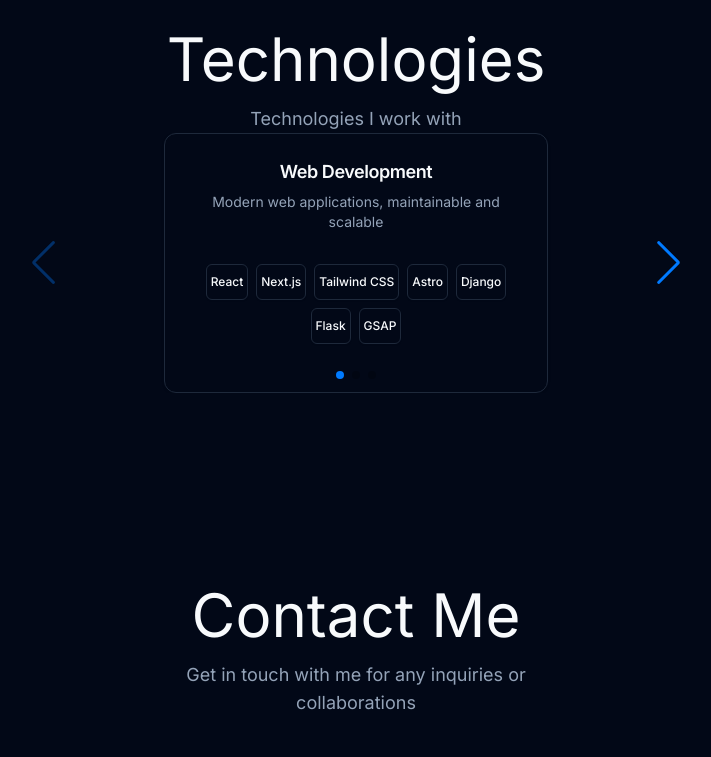
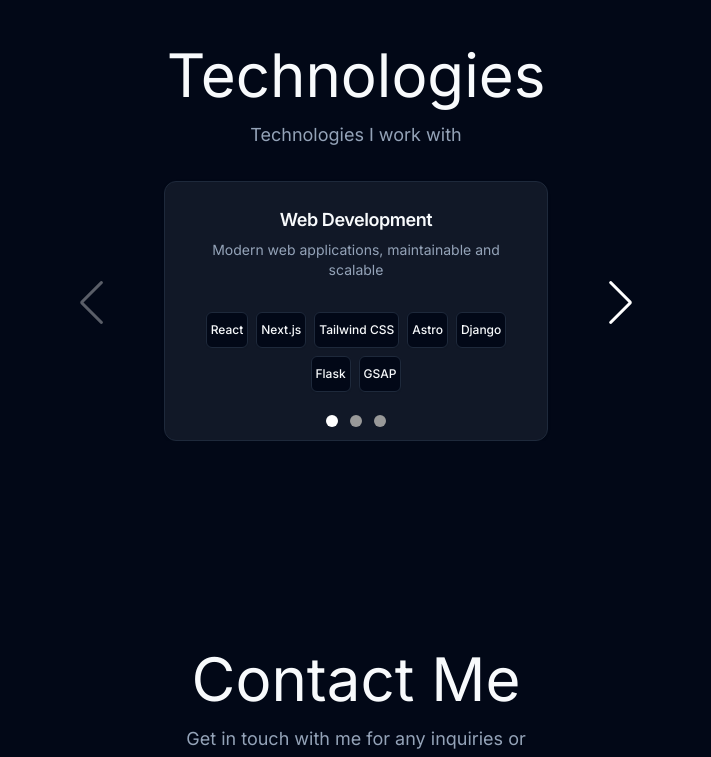
Before and after one commit to erkamkrs/portfolio-website, a Next.js app: page / in a window 1280 px wide. Shown: the part 2580-3337 px from the top of the page, without its empty margins (284-995 px from the left). Built offline with nearby package versions, Linux system fonts and the light colour scheme.

Commit message:
feat(technologies): update Swiper styles and improve card layout for better presentation

```diff
--- a/components/developer/technologies.tsx
+++ b/components/developer/technologies.tsx
@@ -37,10 +37,17 @@ export default function Technologies() {
                             Technologies I work with
                         </p>
                     </div>
-                    <Swiper
-                        spaceBetween={30}
+                    <Swiper style={{
+                        "--swiper-pagination-color": "#fff",
+                        "--swiper-navigation-color": "#fff",
+                        "--swiper-pagination-bullet-inactive-color": "#999999",
+                        "--swiper-pagination-bullet-inactive-opacity": "1",
+                        "--swiper-pagination-bullet-size": "12px",
+                        "--swiper-pagination-bullet-horizontal-gap": "6px",
+                    } as React.CSSProperties}
+                        spaceBetween={10}
                         slidesPerView={1}
-                        navigation
+                        navigation={true}
                         pagination={{ clickable: true }}
                         breakpoints={{
                             640: { slidesPerView: 1 },
@@ -48,11 +55,12 @@ export default function Technologies() {
                             1024: { slidesPerView: 1 },
                         }}
                         modules={[Pagination, Navigation]}
-                        className="mx-auto max-w-2xl"
+                        className="mx-auto max-w-xl m-4"
                     >
+
                         {TECHNOLOGIES.map((technology) => (
                             <SwiperSlide key={technology.title} >
-                                <Card className="flex flex-col items-center text-center max-w-sm mx-auto ">
+                                <Card className="flex flex-col items-center text-center max-w-sm mx-auto">
                                     <CardHeader>
                                         <CardTitle className="text-lg">{technology.title}</CardTitle>
                                         <CardDescription >{technology.description}</CardDescription>
--- a/components/ui/card.tsx
+++ b/components/ui/card.tsx
@@ -9,7 +9,7 @@ const Card = React.forwardRef<
   <div
     ref={ref}
     className={cn(
-      "rounded-xl border bg-card text-card-foreground shadow",
+      "rounded-xl border bg-card text-card-foreground shadow bg-gray-900 mt-4",
       className
     )}
     {...props}
```
